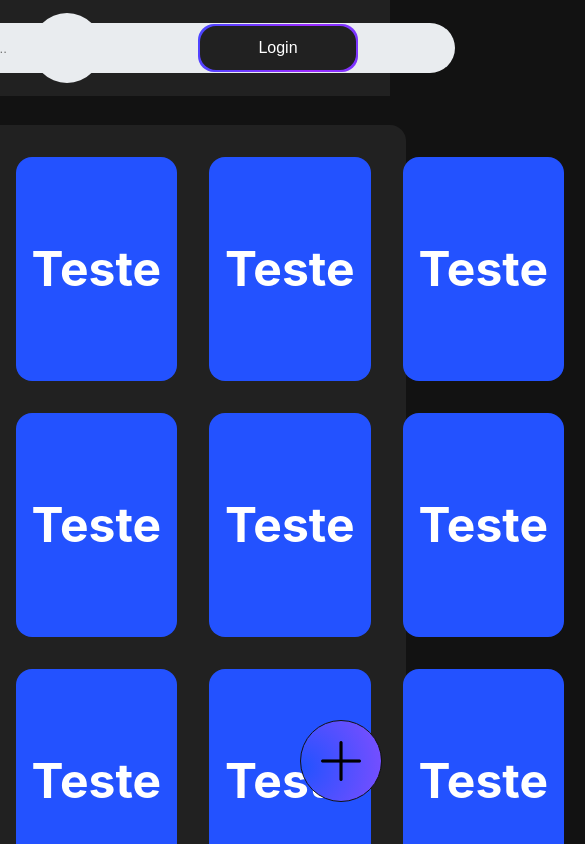
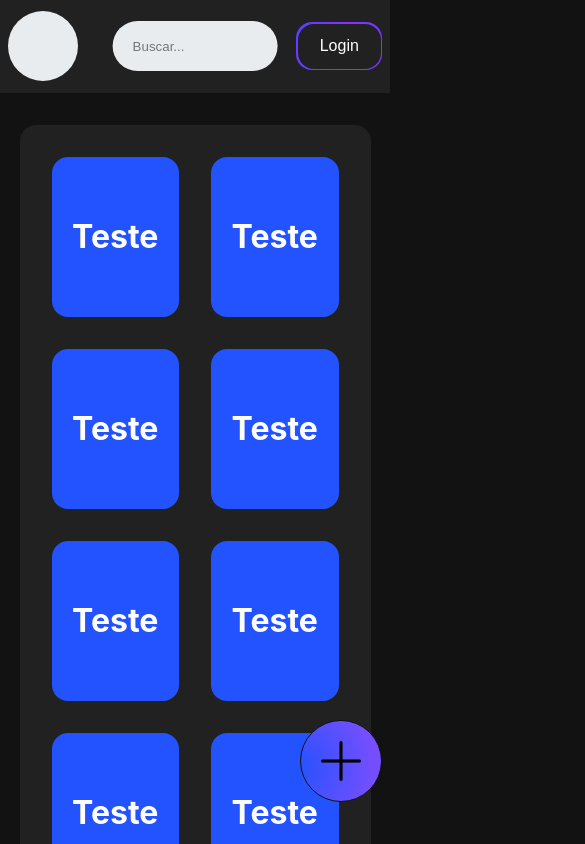
Before and after one commit to JGuilherme-aa1603/meu-app, a React (Create React App) app: page / in a window 390 px wide. Shown: the top 844 px of the page, 585 px wide, since content can reach past the window. Built offline with nearby package versions, Linux system fonts and the light colour scheme.

Commit message:
phone-style update

```diff
--- a/src/components/CardContainer/CardContainer.css
+++ b/src/components/CardContainer/CardContainer.css
@@ -2,6 +2,7 @@
   display: flex;
   align-items: center;
   justify-content: center;
+  width: 100vw;
 }
 
 .card__container {
@@ -32,3 +33,16 @@
   font-weight: 700;
   cursor: pointer;
 }
+
+@media only screen and (max-width: 768px)
+{
+    .card__container {
+        grid-template-columns: 1fr 1fr;
+        margin: 7.8rem 5vw 0 5vw;
+    }
+
+    .card__container div {
+        height: 8rem;
+        font-size: 1rem;
+    }
+}
--- a/src/components/Header/Header.css
+++ b/src/components/Header/Header.css
@@ -3,10 +3,10 @@
   position: fixed;
   display: flex;
   justify-content: space-between;
-  width: 100%;
-  height: 6rem;
+  width: 100vw;
+  height: 11vh;
   align-items: center;
-  padding: 0 2rem;
+  padding: 3.1% 2vw;
   background-color: #212121;
 }
 
@@ -21,7 +21,7 @@
   position: absolute;
   left: 50%;
   transform: translateX(-50%);
-  width: 30rem;
+  width: 32vw;
   height: 50px;
   padding: 0 20px;
   border: none;
--- a/src/components/Header/LoginButton/LoginButton.css
+++ b/src/components/Header/LoginButton/LoginButton.css
@@ -2,7 +2,7 @@
     display: flex;
     align-items: center;
     justify-content: center;
-    width: 10rem;
+    width: 10.5vw;
     height: 3rem;
     font-size: 1.2rem;
     color: white;
@@ -29,7 +29,7 @@
     display: flex;
     align-items: center;
     justify-content: center;
-    width: 9.8rem;
+    width: 10.3vw;
     height: 2.8rem;
     padding: 10px 20px;
     border: none;
@@ -43,7 +43,7 @@
 .login__modal__container {
     position: fixed;
     width: 100%;
-    height: 100%;
+    height: 100vh;
     top: 50%;
     left: 50%;
     transform: translate(-50%, -50%);
@@ -56,8 +56,8 @@
     top: 50%;
     left: 50%;
     transform: translate(-50%, -50%);
-    width: 35.3rem;
-    height: 45.3rem;
+    width: 36.3vw;
+    height: 90.5vh;
     border-radius: 1rem;
     background: linear-gradient(45deg, #2352FF, #9f29ff);
     background-size: 200% 200%;
@@ -80,8 +80,19 @@
     top: 50%;
     left: 50%;
     transform: translate(-50%, -50%);
-    width: 35rem;
-    height: 45rem;
+    width: 36vw;
+    height: 90vh;
     border-radius: 1rem;
     background-color: #212121;
 }
+
+@media screen and (max-width: 768px) {
+    .login__container {
+        width: 22vw;
+    }
+
+    #login__button {
+        width: 21.4vw;
+    }
+
+}
```
